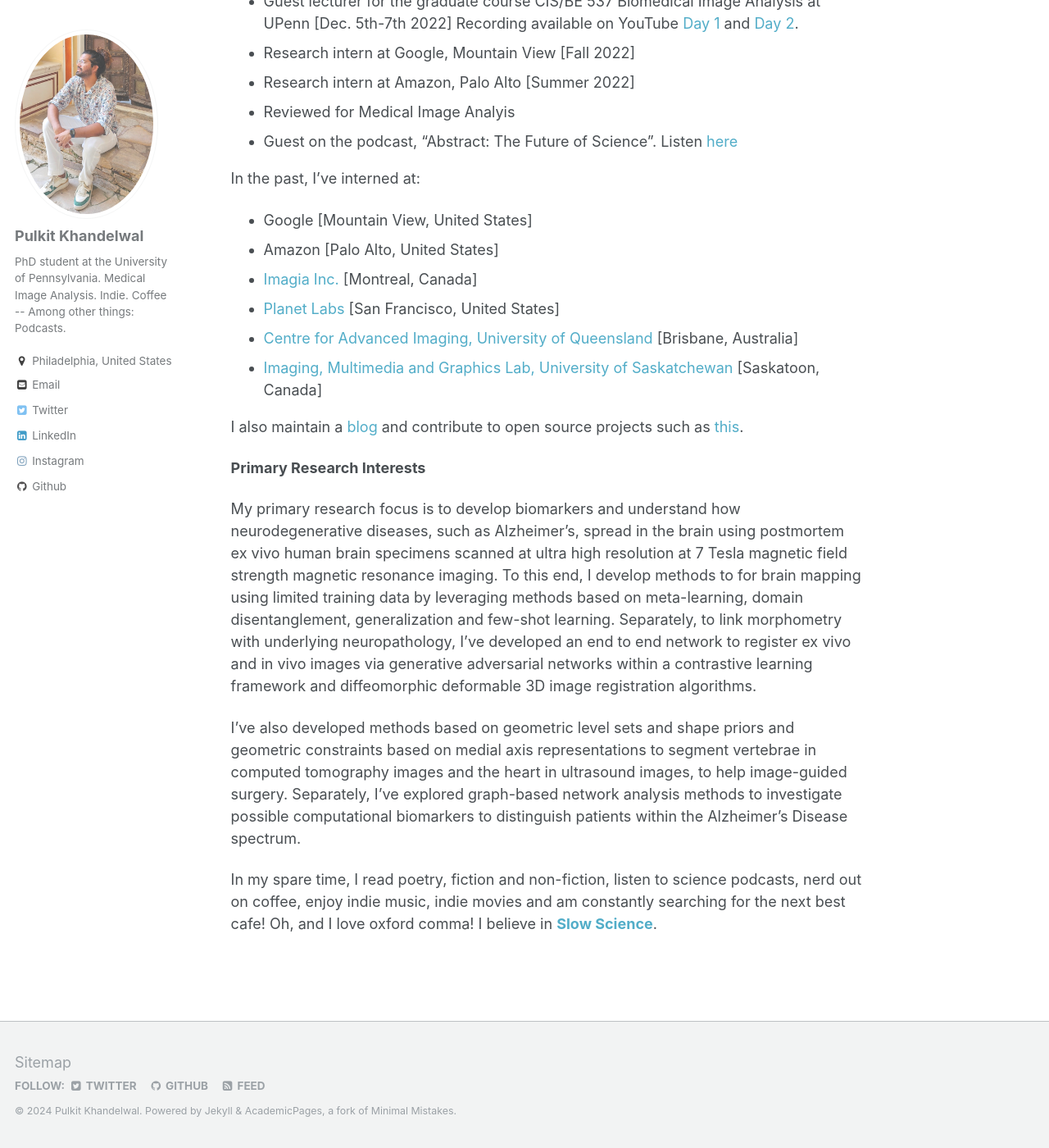
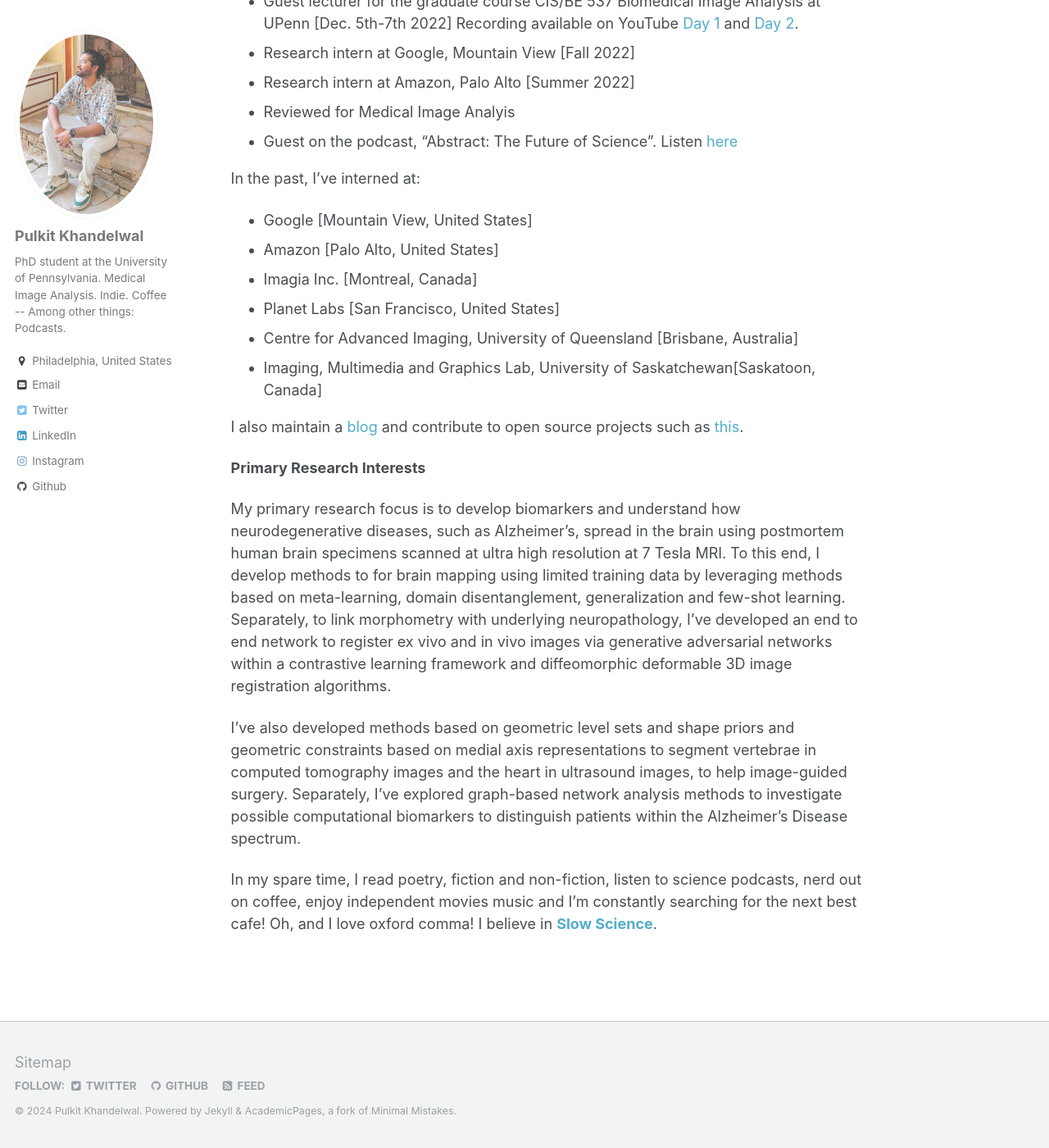
Before and after one commit to Pulkit-Khandelwal/pulkit-khandelwal.github.io, a Jekyll site: the page built from _pages/about.md, in a window 1280 px wide and 1400 px high, scrolled down 613 px. Shown: the whole window at 82% size. Built offline with Jekyll 4.4.1, drawn with Linux system fonts in a browser that asks for light colours; some of the changed text lies outside the part shown.

Commit message:
Update about.md

```diff
--- a/_pages/about.md
+++ b/_pages/about.md
@@ -26,18 +26,18 @@ See my publications at [Google Scholar profile](https://scholar.google.com/citat
 In the past, I've interned at:
 * Google [Mountain View, United States]
 * Amazon [Palo Alto, United States]
-* [Imagia Inc.](https://imagia.com/) [Montreal, Canada]
-* [Planet Labs](https://www.planet.com/) [San Francisco, United States]
-* [Centre for Advanced Imaging, University of Queensland](https://cai.centre.uq.edu.au/) [Brisbane, Australia]
-* [Imaging, Multimedia and Graphics Lab, University of Saskatchewan](https://www.cs.usask.ca/research/research-labs/imaging-multimedia-and-graphics.php) [Saskatoon, Canada]
+* Imagia Inc. [Montreal, Canada]
+* Planet Labs [San Francisco, United States]
+* Centre for Advanced Imaging, University of Queensland [Brisbane, Australia]
+* Imaging, Multimedia and Graphics Lab, University of Saskatchewan[Saskatoon, Canada]
 
 I also maintain a [blog](https://pulkit-khandelwal.github.io/blog/) and contribute to open source projects such as [this](https://github.com/Pulkit-Khandelwal/Reinforcement-Learning-Notebooks).
 
 **Primary Research Interests**
 
-My primary research focus is to develop biomarkers and understand how neurodegenerative diseases, such as Alzheimer’s, spread in the brain using postmortem ex vivo human brain specimens scanned at ultra high resolution at 7 Tesla magnetic field strength magnetic resonance imaging. To this end, I develop methods to for brain mapping using limited training data by leveraging methods based on meta-learning, domain disentanglement, generalization and few-shot learning. Separately, to link morphometry with underlying neuropathology, I’ve developed an end to end network to register ex vivo and in vivo images via generative adversarial networks within a contrastive learning framework and diffeomorphic deformable 3D image registration algorithms.
+My primary research focus is to develop biomarkers and understand how neurodegenerative diseases, such as Alzheimer’s, spread in the brain using postmortem human brain specimens scanned at ultra high resolution at 7 Tesla MRI. To this end, I develop methods to for brain mapping using limited training data by leveraging methods based on meta-learning, domain disentanglement, generalization and few-shot learning. Separately, to link morphometry with underlying neuropathology, I’ve developed an end to end network to register ex vivo and in vivo images via generative adversarial networks within a contrastive learning framework and diffeomorphic deformable 3D image registration algorithms.
 
 I’ve also developed methods based on geometric level sets and shape priors and geometric constraints based on medial axis representations to segment vertebrae in computed tomography images and the heart in ultrasound images, to help image-guided surgery. Separately, I’ve explored graph-based network analysis methods to investigate possible computational biomarkers to distinguish patients within the Alzheimer’s Disease spectrum.
 
-In my spare time, I read poetry, fiction and non-fiction, listen to science podcasts, nerd out on coffee, enjoy indie music, indie movies and am constantly searching for the next best cafe! Oh, and I love oxford comma!
+In my spare time, I read poetry, fiction and non-fiction, listen to science podcasts, nerd out on coffee, enjoy independent movies music and I'm constantly searching for the next best cafe! Oh, and I love oxford comma!
 I believe in [**Slow Science**](http://slow-science.org/).
```
Also changed, not shown: other parts of _pages/about.md (+2 -2 lines).
